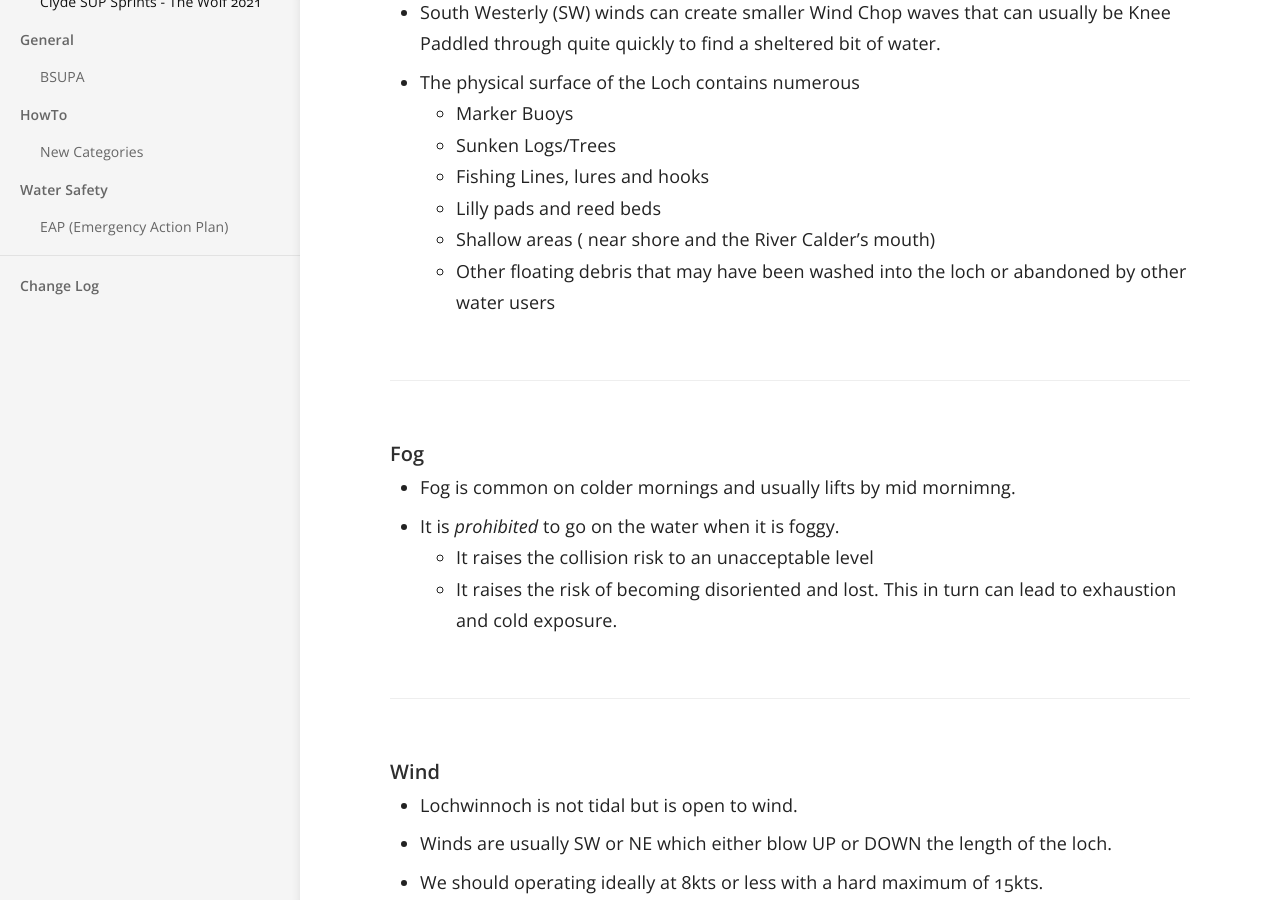
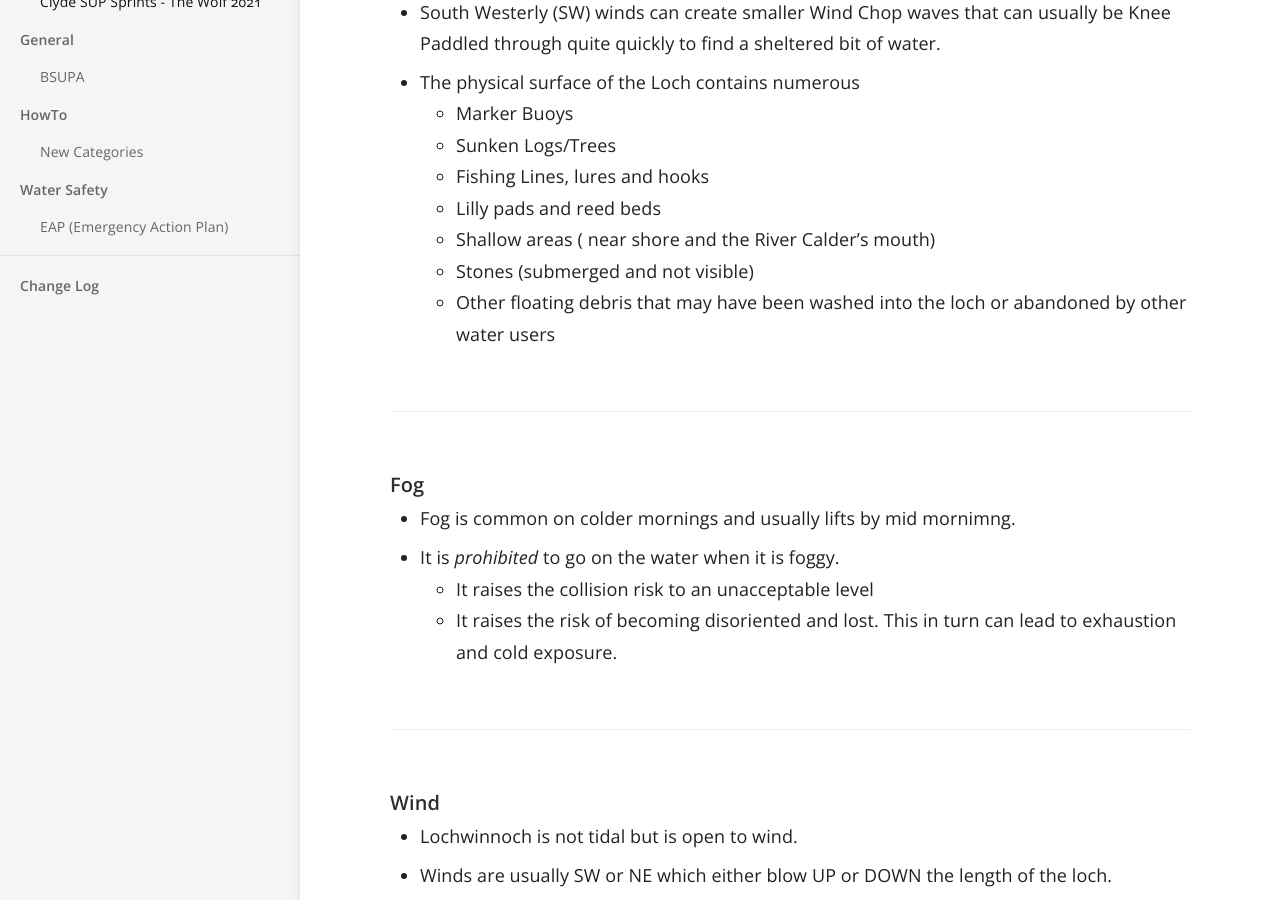
Before and after one commit to numbat70/lochsup, a Jekyll site: the page built from _docs/Content/10-SUP_SOP_SITES.md, in a window 1280 px wide and 900 px high, scrolled down 718 px. Built offline with Jekyll 4.4.1, drawn with Linux system fonts in a browser that asks for light colours.

Commit message:
Update 10-SUP_SOP_SITES.md
mk

```diff
--- a/_docs/Content/10-SUP_SOP_SITES.md
+++ b/_docs/Content/10-SUP_SOP_SITES.md
@@ -20,6 +20,7 @@ Date: 30th Sept 2020
    - Fishing Lines, lures and hooks
    - Lilly pads and reed beds
    - Shallow areas ( near shore and the River Calder's mouth)
+   - Stones (submerged and not visible)
    - Other floating debris that may have been washed into the loch or abandoned by other water users
 
 ### Fog
```
